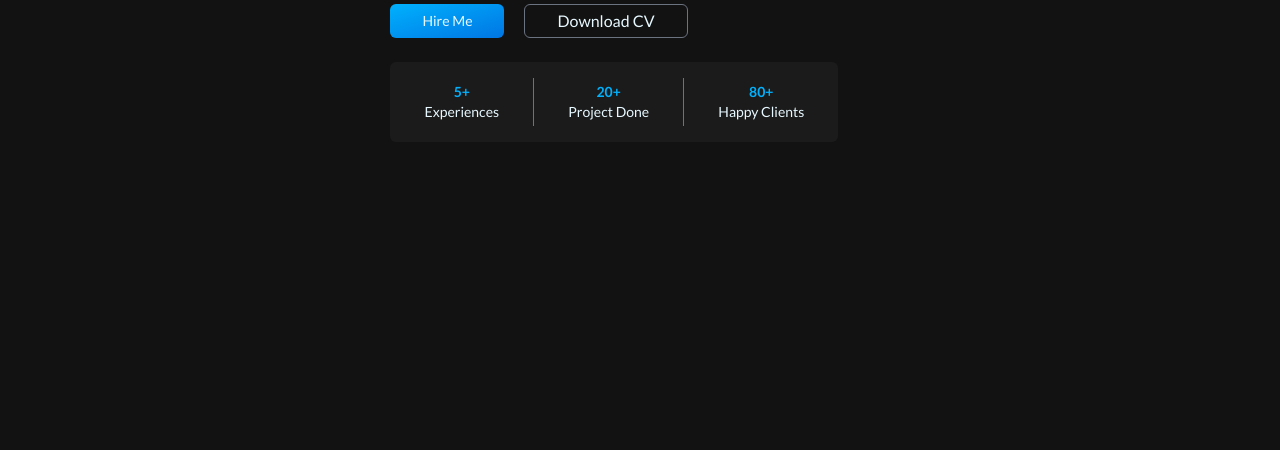
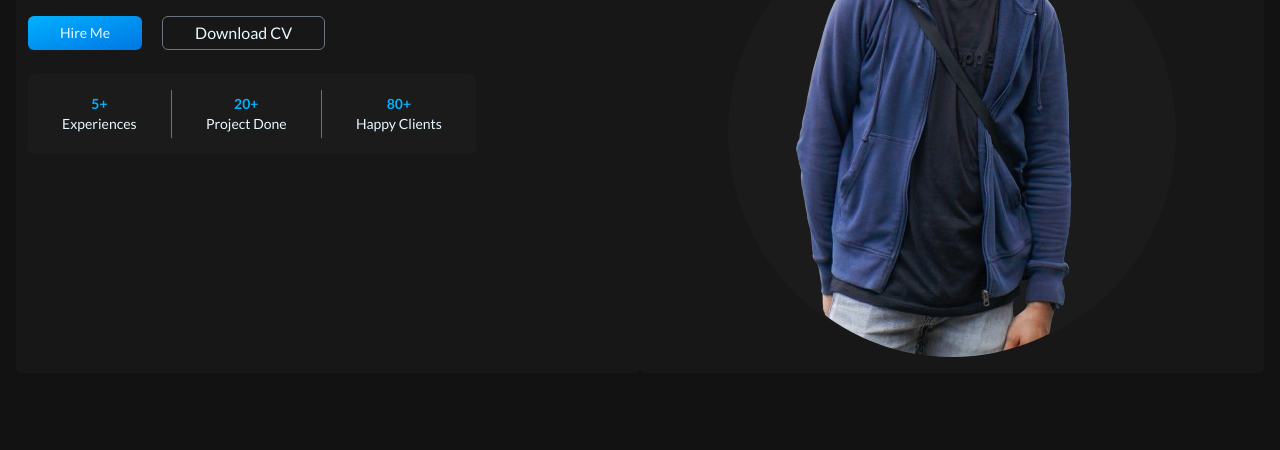
Before and after one commit to randamopobela/web-portfolio-tailwind, a website: page public/index.html in a window 1280 px wide. Shown: the part 350-800 px from the top of the page. Drawn offline with Linux system fonts and the light colour scheme.

Commit message:
add image for hero section

```diff
--- a/public/index.html
+++ b/public/index.html
@@ -8,7 +8,7 @@
 </head>
 <body class="bg-porto-bg">
     <header>
-        <nav class="px-4 py-4">
+        <nav class="bg-content-bg px-4 py-4">
             <div class="container mx-auto flex items-center justify-between">
                 <!-- Logo -->
                 <div class="text-gradient font-bold text-2xl font-k2d">
@@ -64,8 +64,8 @@
 
     <main class="px-4 pt-4 font-lato">
         <!-- HERO -->
-        <section class="py-6">
-            <div class="container flex lg:w-2/5">
+        <section class="py-6 flex flex-wrap">
+            <div class="container p-3 rounded-md bg-content-bg lg:w-1/2">
                 <div class="flex-col">
                     <h2 class="text-gray-500 ">Hi, I am</h2>
 
@@ -105,7 +105,7 @@
                         <div class="flex gap-5">
                             <button class="bg-gradient-to-br from-normal to-normal-hover text-light text-sm px-8 py-1 rounded-md hover:scale-105">Hire Me</button>
 
-                            <button class="text-gray-500 px-8 py-1 rounded-md border border-solid border-gray-500 hover:bg-gradient-to-br from-normal to-normal-hover text-light hover:scale-105">Download CV</button>
+                            <button class="px-8 py-1 rounded-md border border-solid border-gray-500 hover:bg-gradient-to-br from-normal to-normal-hover text-light hover:scale-105">Download CV</button>
                         </div>
                     </div>
 
@@ -128,6 +128,22 @@
                     </div>
                 </div>
             </div>
+
+            <div class="container p-3 py-4 rounded-md bg-content-bg lg:w-1/2">
+                <div class="relative flex justify-center">
+                    <!-- Background Circle -->
+                    <div class="absolute inset-0 flex justify-center items-end">
+                        <div class="w-[448px] h-[448px] bg-porto-darker rounded-full"></div>
+                    </div>
+
+                    <!-- Gambar Profil -->
+                    <img
+                    class="relative z-1 object-cover items-center rounded-full"
+                    src="/public/img/hero-section.png"
+                    alt="Profil"
+                    />
+                </div>
+            </div>
         </section>
 
         <!-- SERVICE -->
--- a/tailwind.config.js
+++ b/tailwind.config.js
@@ -13,6 +13,7 @@ theme: {
         },
 
         colors: {
+            'content-bg': '#171717',
             'porto-bg': '#121212',
             'porto-darker': '#1B1B1B',
             'light': '#E7F8FF',
```
Also changed, not shown: public/img/hero-section.png (added), public/output.css, 2 other files.
